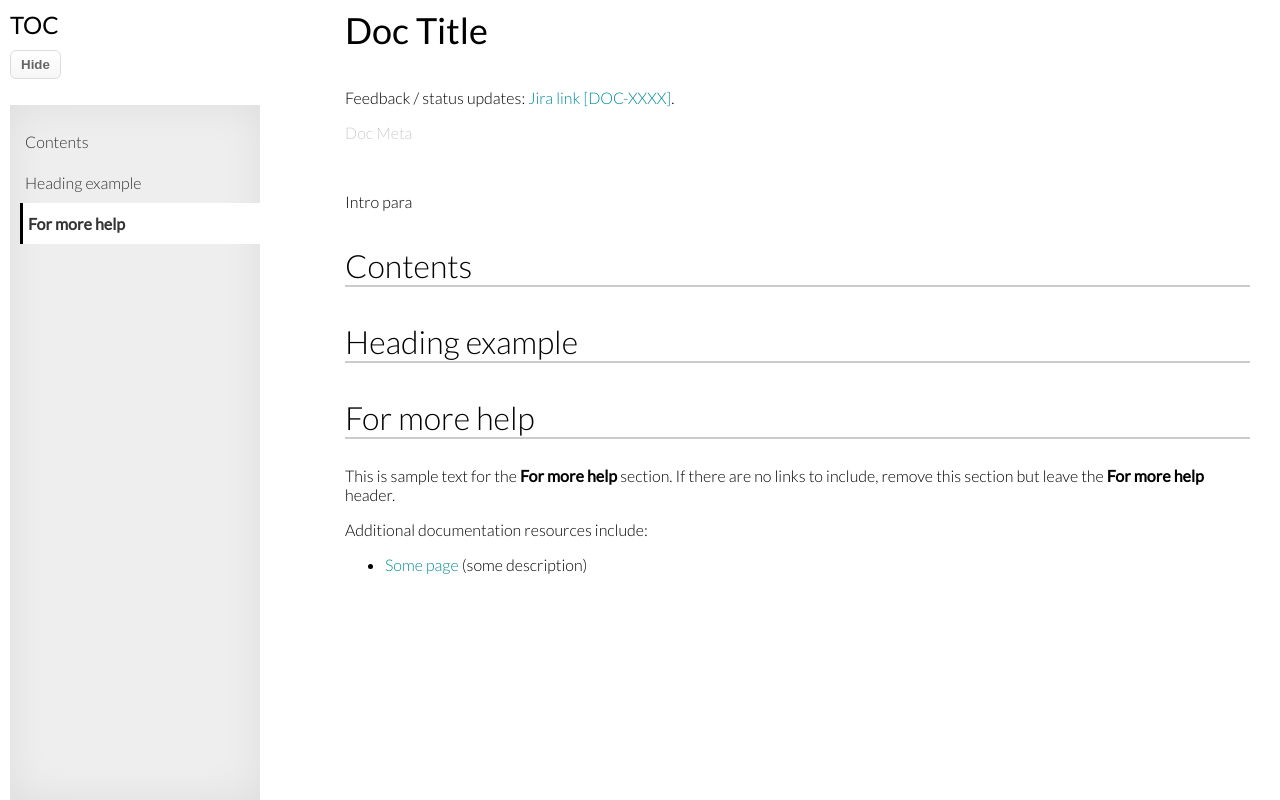
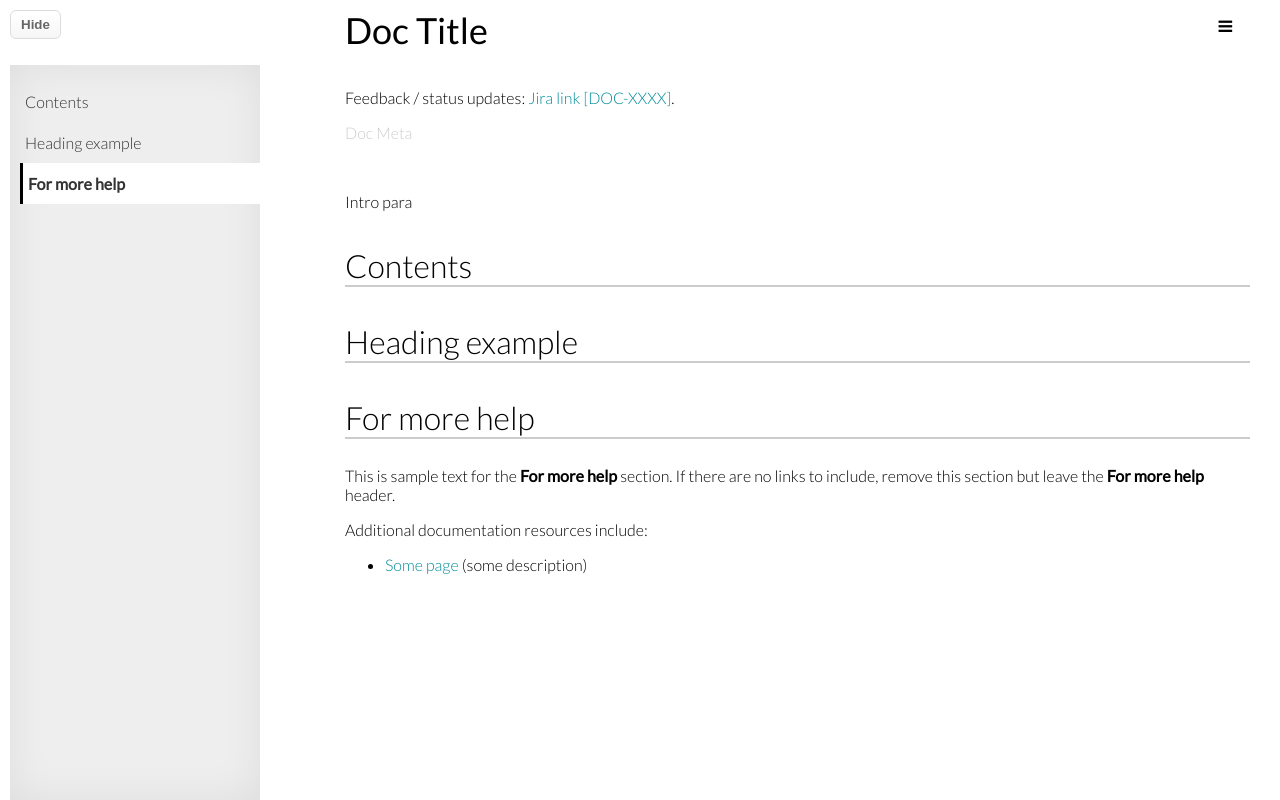
Before and after one commit to roadlittledawn/web-doc-template, a PHP site: page /docs/doc-collab-template.html in a window 1280 px wide. Run offline with PHP 8.4, Linux system fonts and the light colour scheme; some libraries are stand-ins or nearby versions.

Commit message:
Edits
Added site index on page. Watermark changes.

```diff
--- a/docs/doc-collab-template.html
+++ b/docs/doc-collab-template.html
@@ -23,7 +23,7 @@
 		$(document).ready(function(){
 		  $("#hide").click(function(){
 			$("div.toc").hide();
-			$("#main-container").css( "margin", "0 5%" );
+			$("#main-container").css( "margin", "0 7%" );
 			$("#hide").hide();
 			$("#show").show();
 		  });
@@ -37,7 +37,7 @@
 
 		  $(window).resize(function(){
 			  if ($(window).width() <= 768) {
-				  $("#main-container").css( "margin", "0 5%" );
+				  $("#main-container").css( "margin", "0 7%" );
 			  }
 
 			  if ($(window).width() >= 769) {
@@ -45,7 +45,11 @@
 			  }
 		  })
 
-		});
+		}
+
+
+
+		); // End doc ready
 	</script>
 
 </head>
@@ -54,10 +58,22 @@
 
 <div id="main-wrapper">
 
+	<div id="site-toc-wrap">
+
+		<i class="fa fa-bars heading-collapse site-toc-button"></i>
+
+		<div id="site-toc" class= "target-collapse">
+
+			<embed src="index.php" height="100px" width="100%"></embed>
+
+		</div>
+
+	</div>
+
+
 <div id="toc-sidebar">
-	<p>TOC</p>
     <button id="hide">Hide</button>
-    <button id="show">Show</button>
+    <button id="show">Show TOC</button>
     <div class="toc">
     </div>
 </div>
@@ -153,6 +169,17 @@
 	 'onHighlight': function(el) {.$this.scrollIntoView();}, */
 
   });
+
+  $("i.fa.fa-bars.heading-collapse").click(function() {
+
+  		$("div#toc-sidebar button, .toc").toggleClass( 'toc-down');
+
+  		//$("div#toc-sidebar button").css("top", "49%");
+  		//$(".toc").css("top", "60%");
+
+		} // End function
+
+		); // End of click
 </script>
 
 <script src="../functions.js"></script>
--- /dev/null
+++ b/docs/index.php
@@ -0,0 +1,44 @@
+<?php
+
+$files = scandir('./');
+
+
+echo '
+
+<html>
+
+	<head>
+
+
+	</head>
+
+	<body>
+
+		<h1>Content Index</h1>
+
+
+		<div id="dir">';
+
+		foreach ( glob("*.html") as $filename) {
+
+			// eventually add check for first numbers and add tax term as header
+
+			echo '
+			<li class="index-toc">
+
+				<a href="'. $filename.'">'.$filename.'</a>
+
+			</li>';
+
+		}
+
+		echo '
+
+		</div>
+
+	</body>
+
+</html>';
+
+
+?>
--- a/functions.js
+++ b/functions.js
@@ -4,7 +4,7 @@ jQuery(document).ready(function() {
   //toggle the componenet with class msg_body
   jQuery(".heading-collapse").click(function()
   {
-    jQuery(this).next(".target-collapse").slideToggle(600);
+    jQuery(this).next(".target-collapse").slideToggle('fast');
   });
 });
 
--- a/style.css
+++ b/style.css
@@ -120,6 +120,17 @@ table caption {
 	cursor: pointer;
 }
 
+#site-toc {
+	height:40%;
+	background-color: #EEE;
+}
+
+#site-toc-wrap .fa-bars {
+	position: absolute;
+	right: 3%;
+	top: 2%;
+}
+
 
 
 /*==========================
@@ -177,7 +188,11 @@ button:active {
 
 #hide, #show {
 	position:fixed;
-	top:50px;
+	top:10px;
+}
+
+#hide.toc-down, #show.toc-down {
+	top:42%;
 }
 
 #show {
@@ -191,11 +206,15 @@ button:active {
 	-moz-box-shadow: inset rgba(0, 0, 0, 0.07) 0 0 40px;
 	box-shadow: inset rgba(0, 0, 0, 0.07) 0 0 40px;
 	position: fixed;
-	top: 105px;
+	top: 65px;
 	bottom: 0;
 	overflow: auto;
 	width: 20%;
 	max-width: 250px;
+}
+
+.toc.toc-down {
+	top:60%;
 }
 
 .toc ul {
```
